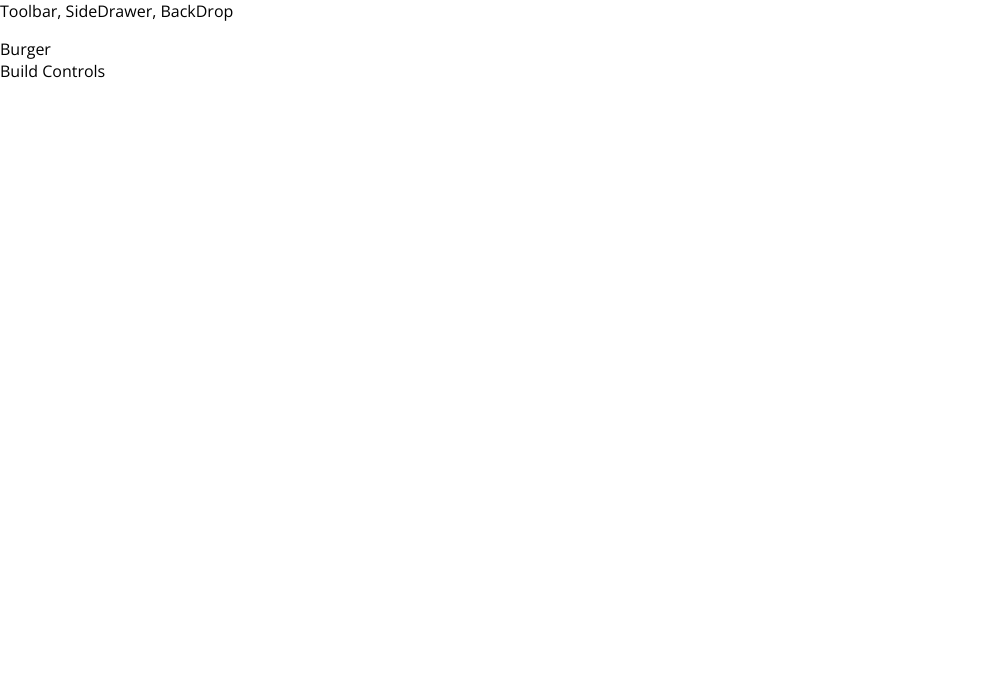
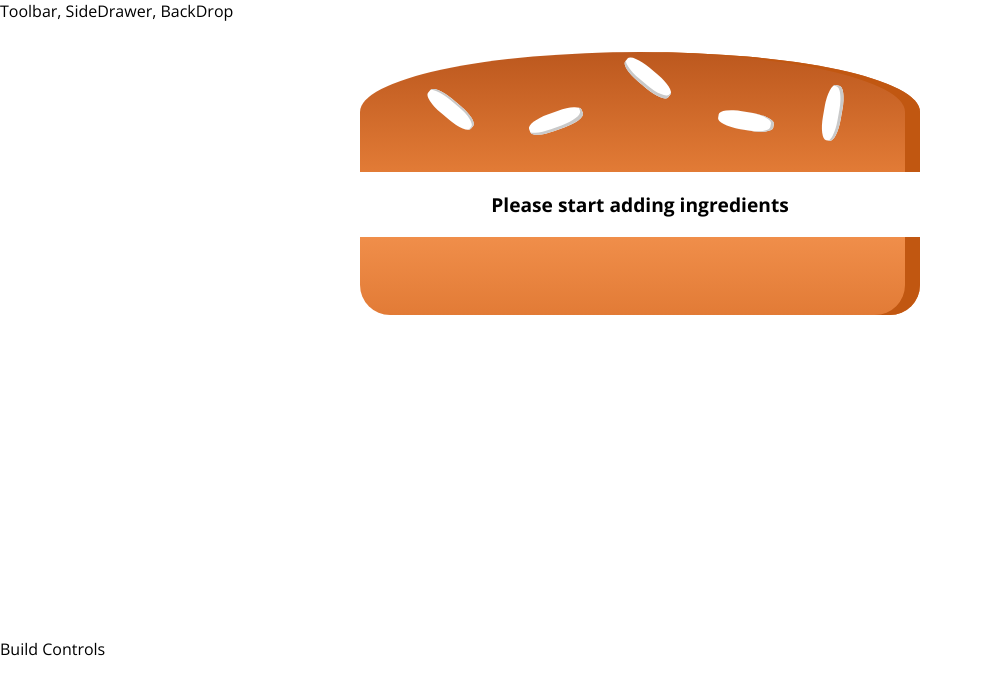
Before and after one commit to FedorowPavel/burger-builder, a React app: page / in a window 1280 px wide. Shown: the top 694 px of the page, without its empty margins (0-983 px from the left). Built offline with nearby package versions, Linux system fonts and the light colour scheme.

Commit message:
dinamic ingredients rendereing

```diff
--- /dev/null
+++ b/src/components/Burger/Burger.css
@@ -0,0 +1,30 @@
+.Burger {
+  width: 100%;
+  margin: auto;
+  height: 250px;
+  overflow: auto;
+  text-align: center;
+  font-weight: bold;
+  font-size: 1.2rem;
+}
+
+@media (min-width: 500px) and (min-height: 400px) {
+  .Burger {
+    width: 350px;
+    height: 300px;
+  }
+}
+
+@media (min-width: 500px) and (min-height: 401px) {
+  .Burger {
+    width: 450px;
+    height: 400px;
+  }
+}
+
+@media (min-width: 1000px) and (min-height: 700px) {
+  .Burger {
+    width: 700px;
+    height: 600px;
+  }
+}
--- a/src/components/Burger/Burger.js
+++ b/src/components/Burger/Burger.js
@@ -0,0 +1,38 @@
+import React from 'react';
+import classes from './Burger.css';
+import BurgerIngredient from './BurgerIngredient/BurgerIngredient'
+
+const burger = (props) => {
+
+    //Object.key giмes arraye from object keys
+    let transformedIngridients = Object.keys(props.ingredients)
+        .map(igKey => {
+            //create an array with empty values but N-length
+            //where N = count of this ingredient = props.ingredients[igKey]
+            return [...Array(props.ingredients[igKey])]
+                //return N count for each ingredient
+                .map((_, i) => {
+                    return <BurgerIngredient key={igKey + i} type={igKey}/>
+                })
+        })
+        .reduce((arr, el) => {
+            return arr.concat(el)
+        }, [])
+
+    if (transformedIngridients.length === 0) {
+        transformedIngridients = <p>Please start adding ingredients</p>
+    }
+
+    console.log(transformedIngridients);
+
+
+    return (
+        <div className={classes.Burger}>
+            <BurgerIngredient type='bread-top' />
+            {transformedIngridients}
+            <BurgerIngredient type='bread-bottom'/>
+        </div>
+    );
+}
+
+export default burger;
--- a/src/containers/BurgerBuilder/BurgerBuilder.js
+++ b/src/containers/BurgerBuilder/BurgerBuilder.js
@@ -1,11 +1,22 @@
 import React, { Component } from 'react';
 import Aux from '../../hoc/Auxillary';
+import Burger from '../../components/Burger/Burger';
 
 class BurgerBuilder extends Component {
+
+    state = {
+        ingredients: {
+            salad: 0,
+            bacon: 0,
+            cheese: 0,
+            meat: 0
+        }
+    }
+
     render() {
         return (
             <Aux>
-                <div>Burger</div>
+                <Burger ingredients={ this.state.ingredients} />
                 <div>Build Controls</div>
             </Aux>
         );
```
Also changed, not shown: src/components/Burger/BurgerIngredient/BurgerIngredient.js (renamed from src/components/Burger/BurgerIngridient/BurgerIngridients.js, +4 -4 lines), src/components/Burger/BurgerIngredient/BurgerIngredient.css (renamed from src/components/Burger/BurgerIngridient/BurgerIngridients.css).
